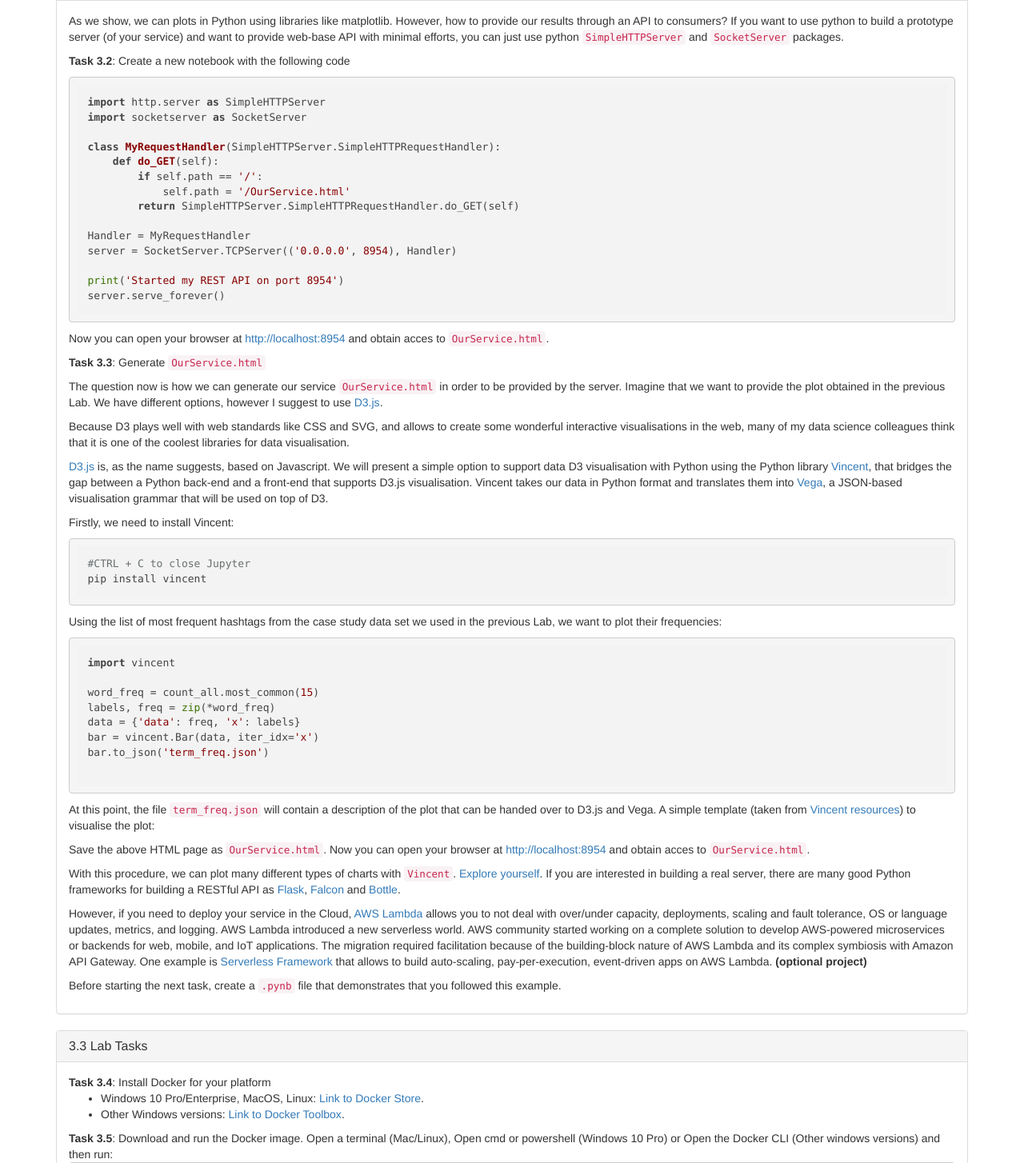
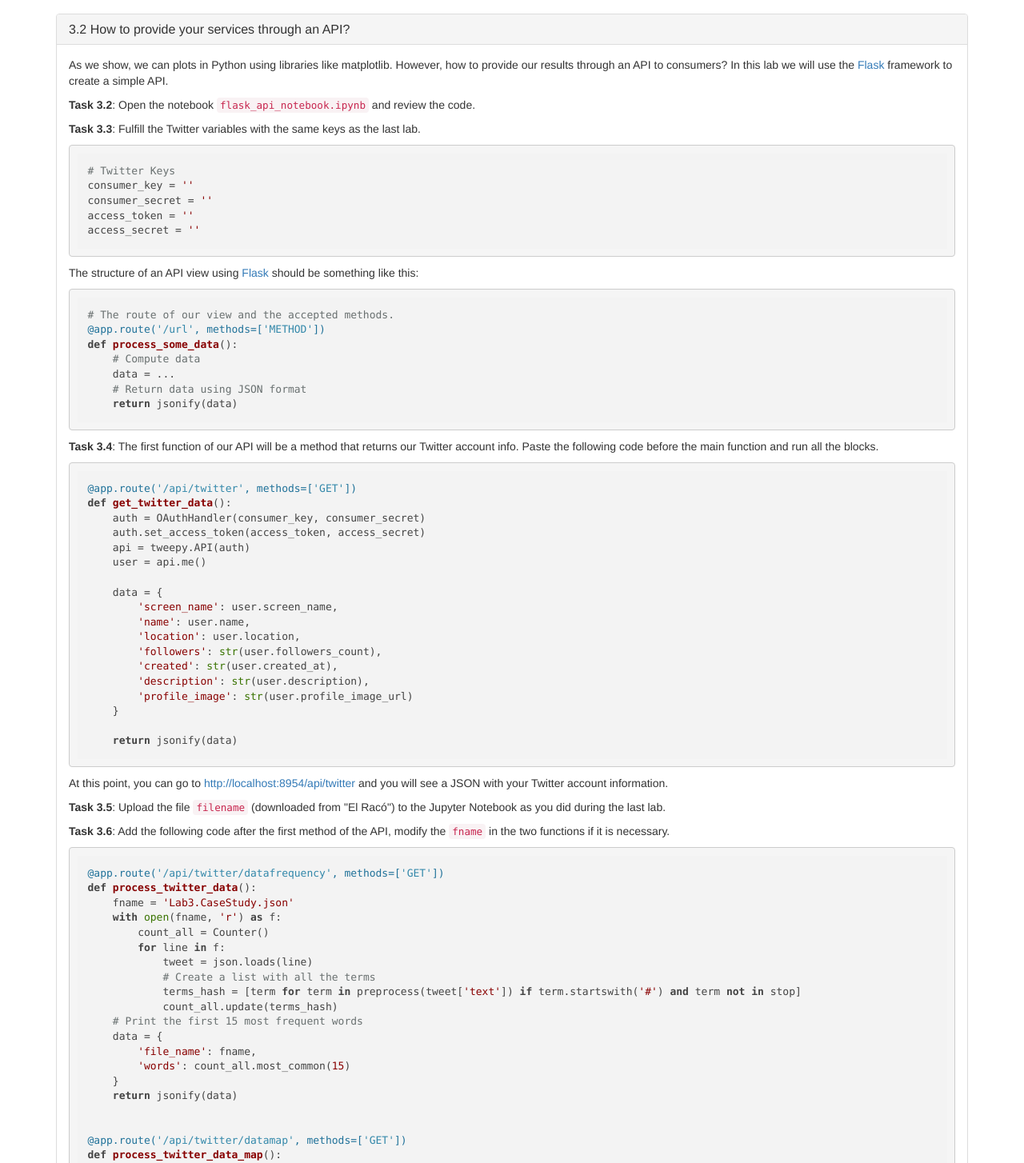
Before and after one commit to celeiva815/cc-ho2, a plain HTML site: page docs/lab3.html in a window 1280 px wide. Shown: the part 865-2319 px from the top of the page at 80% size. Drawn offline with nearby package versions, Linux system fonts and the light colour scheme.

Commit message:
lab3 dosc

```diff
--- a/docs/lab3.html
+++ b/docs/lab3.html
@@ -51,6 +51,9 @@ padding-bottom: 20px;"/></div>
 docker pull jorditorresbcn/dl
 #Create a container
 docker run -it -p 8888:8888 -p 8954:8954 jorditorresbcn/dl:latest
+#Clone the course repository
+git clone https://github.com/jorditorresBCN/CC-MEI-2018.git
+cd CC-MEI-2018
 #Ignore the error-> No web browser found: could not locate runnable browser.
 jupyter notebook --ip=0.0.0.0 --allow-root</code></pre>
 
@@ -59,7 +62,7 @@ jupyter notebook --ip=0.0.0.0 --allow-root</code></pre>
                     <pre><code class="bash">docker ps -a
 docker start -i YOUR_CONTAINER_ID</code></pre>
 
-                    <p>On your computer, open your browser and go to <a href="http://localhost:8888" target="_blank">http://localhost:8888</a>,the password is <strong>aidl</strong>.</p>
+                    <p>On your computer, open your browser and go to <a href="http://localhost:8888" target="_blank">http://localhost:8888</a>,the password is <strong>dl</strong>.</p>
 
                     <p>If you are on windows and you are experiencing connectivity issues, please check <a
                             href="https://github.com/jorditorresBCN/dlaimet/blob/master/windows_proxy.md"
@@ -73,77 +76,120 @@ docker start -i YOUR_CONTAINER_ID</code></pre>
                     <h3 class="panel-title"><span class="autosection">numsection</span> How to provide your services through an API?</h3>
                 </div>
                 <div class="panel-body">
-                    <p>As we show, we can plots in Python using libraries like matplotlib.  However, how to provide our results through an API to consumers?
-                    If you want to use python to build a prototype server (of your service) and want to provide web-base API with minimal efforts, you can just use python <code>SimpleHTTPServer</code> and <code>SocketServer</code> packages.</p>
+                    <p>As we show, we can plots in Python using libraries like matplotlib.
+                        However, how to provide our results through an API to consumers? In this lab we will use the
+                        <a href="http://flask.pocoo.org/" target="_blank">Flask</a> framework to
+                    create a simple API.</p>
 
-                    <p><strong class="autotask">task</strong>: Create a new notebook with the following code</p>
+                    <p><strong class="autotask">task</strong>: Open the notebook <code>flask_api_notebook.ipynb</code> and review the code.</p>
 
-                                        <pre><code class="python">import http.server as SimpleHTTPServer
-import socketserver as SocketServer
+                    <p><strong class="autotask">task</strong>: Fulfill the Twitter variables with the same keys as the last lab.</p>
 
-class MyRequestHandler(SimpleHTTPServer.SimpleHTTPRequestHandler):
-    def do_GET(self):
-        if self.path == '/':
-            self.path = '/OurService.html'
-        return SimpleHTTPServer.SimpleHTTPRequestHandler.do_GET(self)
+                                        <pre><code class="python"># Twitter Keys
+consumer_key = ''
+consumer_secret = ''
+access_token = ''
+access_secret = ''
+</code></pre>
+                    <p>The structure of an API view using <a href="http://flask.pocoo.org/" target="_blank">Flask</a>
+                        should be something like this:</p>
 
-Handler = MyRequestHandler
-server = SocketServer.TCPServer(('0.0.0.0', 8954), Handler)
-
-print('Started my REST API on port 8954')
-server.serve_forever()
+                    <pre><code class="python"># The route of our view and the accepted methods.
+@app.route('/url', methods=['METHOD'])
+def process_some_data():
+    # Compute data
+    data = ...
+    # Return data using JSON format
+    return jsonify(data)
 </code></pre>
 
-                </a><p>Now you can open your browser at <a target="_blank" href="http://localhost:8954" rel="nofollow">http://localhost:8954</a> and obtain acces to <code>OurService.html</code>.</p>
-                <p><strong class="autotask">task</strong>: Generate <code>OurService.html</code></p>
-                <p>The question now is how we can generate our service <code>OurService.html</code> in order to be provided by the server. Imagine that we want to provide the plot obtained in the previous Lab. We have different options, however I suggest to use <a href="https://d3js.org" rel="nofollow">D3.js</a>.</p>
-                <p>Because D3 plays well with web standards like CSS and SVG, and allows to create some wonderful interactive visualisations in the web, many of my data science colleagues think that it is one of the coolest libraries for data visualisation.</p>
-                <p><a href="https://d3js.org" rel="nofollow">D3.js</a> is, as the name suggests, based on Javascript. We will present a simple option to support data D3 visualisation with Python using the Python library <a href="https://github.com/wrobstory/vincent">Vincent</a>, that bridges the gap between a Python back-end and a front-end that supports D3.js visualisation. Vincent takes our data in Python format and translates them into <a href="https://github.com/trifacta/vega">Vega</a>, a JSON-based visualisation grammar that will be used on top of D3.</p>
-                <p>Firstly, we need to install Vincent:</p>
-                <pre><code class="bash">#CTRL + C to close Jupyter
-pip install vincent</code></pre>
-                <p>Using the list of most frequent hashtags from the case study data set we used in the previous Lab, we want to plot their frequencies:</p>
-                <pre><code class="python">import vincent
+                    <p><strong class="autotask">task</strong>: The first function of our API will be a method that
+                        returns our Twitter account info. Paste the following code before the main function and run
+                        all the blocks.</p>
 
-word_freq = count_all.most_common(15)
-labels, freq = zip(*word_freq)
-data = {'data': freq, 'x': labels}
-bar = vincent.Bar(data, iter_idx='x')
-bar.to_json('term_freq.json')
+                    <pre><code class="python">@app.route('/api/twitter', methods=['GET'])
+def get_twitter_data():
+    auth = OAuthHandler(consumer_key, consumer_secret)
+    auth.set_access_token(access_token, access_secret)
+    api = tweepy.API(auth)
+    user = api.me()
 
+    data = {
+        'screen_name': user.screen_name,
+        'name': user.name,
+        'location': user.location,
+        'followers': str(user.followers_count),
+        'created': str(user.created_at),
+        'description': str(user.description),
+        'profile_image': str(user.profile_image_url)
+    }
+
+    return jsonify(data)
 </code></pre>
 
-                    <p>At this point, the file <code>term_freq.json</code> will contain a description of the plot that can be handed over to D3.js and Vega. A simple template (taken from <a href="https://github.com/wrobstory/vincent">Vincent resources</a>) to visualise the plot:</p>
+                    <p>At this point, you can go to <a href="http://localhost:8954/api/twitter" target="_blank">
+                        http://localhost:8954/api/twitter</a> and you will see a JSON with your Twitter account information.</p>
 
-                    <p>Save the above HTML page as <code>OurService.html</code>.
-                    Now you can open your browser at <a href="http://localhost:8954" rel="nofollow">http://localhost:8954</a> and obtain acces to <code>OurService.html</code>.</p>
-                    <p>With this procedure, we can plot many different types of charts with <code>Vincent</code>. <a href="http://vincent.readthedocs.io/en/latest/" rel="nofollow">Explore yourself</a>. If you are interested in building a real server, there are many good Python frameworks for building a RESTful API as <a href="http://flask.pocoo.org/" rel="nofollow">Flask</a>, <a href="http://falconframework.org/" rel="nofollow">Falcon</a> and <a href="http://bottlepy.org/docs/dev/index.html" rel="nofollow">Bottle</a>.</p>
-                    <p>However, if you need to deploy your service in the Cloud, <a href="https://cloudacademy.com/amazon-web-services/understanding-aws-lambda-course/" rel="nofollow">AWS Lambda</a> allows you to not deal with over/under capacity, deployments, scaling and fault tolerance, OS or language updates, metrics, and logging. AWS Lambda introduced a new serverless world. AWS community started working on a complete solution to develop AWS-powered microservices or backends for web, mobile, and IoT applications. The migration required facilitation because of the building-block nature of AWS Lambda and its complex symbiosis with Amazon API Gateway. One example is <a href="https://serverless.com" rel="nofollow">Serverless Framework</a> that allows to build auto-scaling, pay-per-execution, event-driven apps on AWS Lambda. <strong>(optional project)</strong></p>
-                    <p>Before starting the next task, create a <code>.pynb</code> file that demonstrates that you followed this example.</p>
+                    <p><strong class="autotask">task</strong>: Upload the file <code>filename</code>
+                        (downloaded from "El Racó") to the Jupyter Notebook as you did during the last lab.</p>
+                    <p><strong class="autotask">task</strong>: Add the following code after the first method of the API, modify
+                    the <code>fname</code> in the two functions if it is necessary.</p>
 
-                </div>
-            </div>
+                    <pre><code class="python">@app.route('/api/twitter/datafrequency', methods=['GET'])
+def process_twitter_data():
+    fname = 'Lab3.CaseStudy.json'
+    with open(fname, 'r') as f:
+        count_all = Counter()
+        for line in f:
+            tweet = json.loads(line)
+            # Create a list with all the terms
+            terms_hash = [term for term in preprocess(tweet['text']) if term.startswith('#') and term not in stop]
+            count_all.update(terms_hash)
+    # Print the first 15 most frequent words
+    data = {
+        'file_name': fname,
+        'words': count_all.most_common(15)
+    }
+    return jsonify(data)
 
 
+@app.route('/api/twitter/datamap', methods=['GET'])
+def process_twitter_data_map():
+    fname = 'Lab3.CaseStudy.json'
+    with open(fname, 'r') as f:
+        geo_data = {
+            "type": "FeatureCollection",
+            "features": []
+        }
+        for line in f:
+            tweet = json.loads(line)
+            if tweet['coordinates']:
+                geo_json_feature = {
+                    "type": "Feature",
+                    "geometry": tweet['coordinates'],
+                    "properties": {
+                        "text": tweet['text'],
+                        "created_at": tweet['created_at']
+                    }
+                }
+                geo_data['features'].append(geo_json_feature)
+    return jsonify(geo_data)
+</code></pre>
+                    <p>This two functions returns data extracted from the file that you have uploaded to Jupyter.
+                        The first one returns the first 15 most frequent hashtags, the second one returns the location of the tweets.
+                    You can check if they are working visiting the urls that are in the <code>@app.route</code> decorator.</p>
+                      </div>
+            </div>
 
             <div class="panel panel-default">
                 <div class="panel-heading">
-                    <h3 class="panel-title"><span class="autosection">numsection</span> Lab Tasks</h3>
+                    <h3 class="panel-title"><span class="autosection">numsection</span> Consuming the API data</h3>
                 </div>
                 <div class="panel-body">
-                    <strong class="autotask">task</strong>: Install Docker for your platform
-                        <ul>
-                            <li>
-                                Windows 10 Pro/Enterprise, MacOS, Linux: <a
-                                    href="https://store.docker.com/search?type=edition&offering=community"
-                                    target="_blank">Link to Docker Store</a>.
-                            </li>
-                            <li>
-                                Other Windows versions: <a target="_blank"
-                                                           href="https://docs.docker.com/toolbox/toolbox_install_windows/">Link
-                                to Docker Toolbox</a>.
-                            </li>
-                        </ul>
+                    <p><strong class="autotask">task</strong>: Download the repository of the course to your computer. Click
+                    <a href="https://github.com/jorditorresBCN/CC-MEI-2018/archive/master.zip">HERE</a> to download it and then
+                        un-compress it.
+                    </p>
 
                     <strong class="autotask">task</strong>: Download and run the Docker image. Open a terminal
                         (Mac/Linux), Open cmd or powershell (Windows 10 Pro) or Open the Docker CLI (Other windows
```
Also changed, not shown: docs/lab2.html (+6 -6 lines), api_client.html (renamed from index.html), 1 other file.
